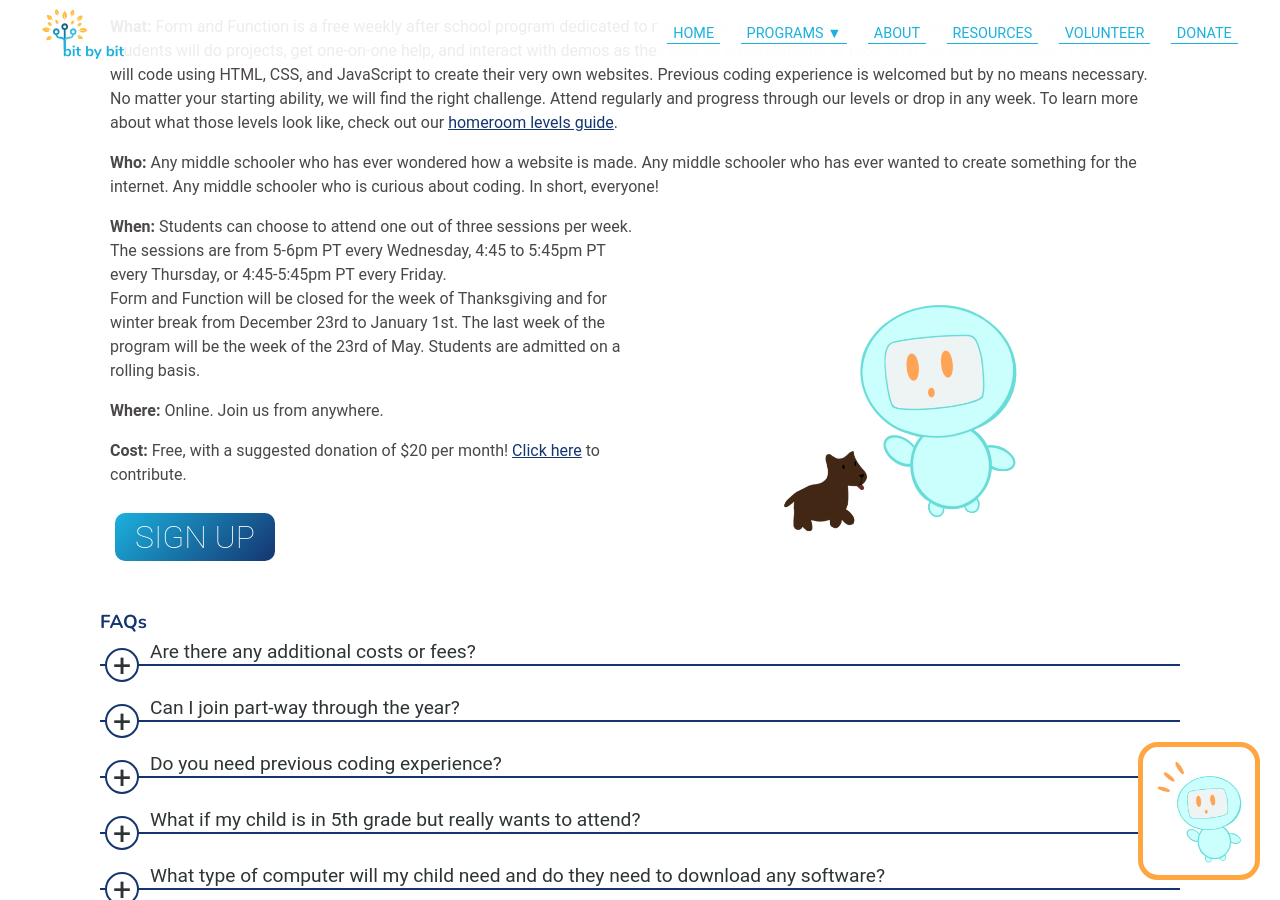
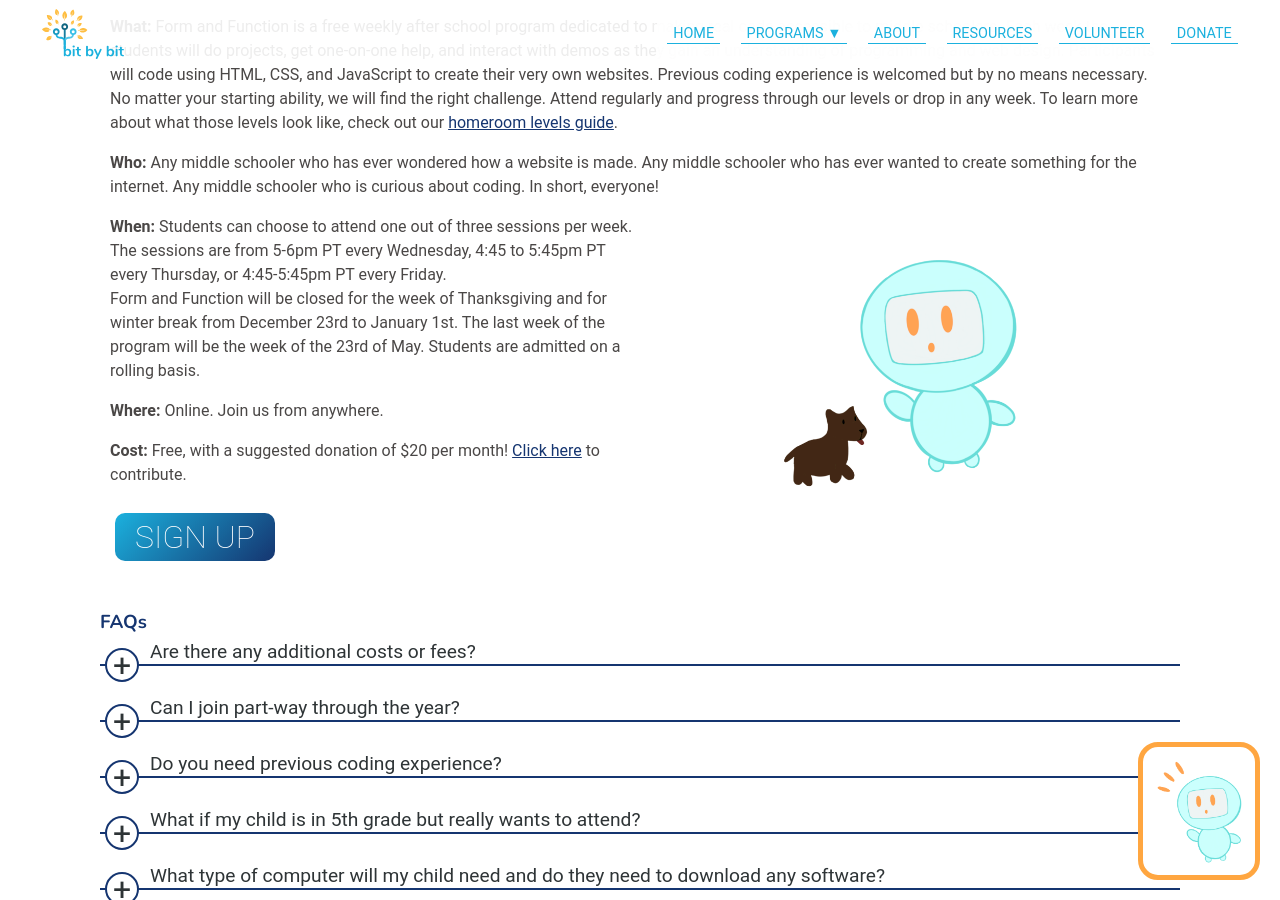
Before and after one commit to bit-by-bit-coding/bxb-website, a Jekyll site: the page built from formfunction.html, in a window 1280 px wide and 900 px high, scrolled down 456 px. Built offline with Jekyll 4.4.1, drawn with Linux system fonts in a browser that asks for light colours; nearby versions of some CDN libraries; some web fonts are replaced.

Commit message:
make bit by bot disappear when needed and look good on all pages

```diff
--- a/formfunction.html
+++ b/formfunction.html
@@ -29,7 +29,7 @@
         <!--
             <p><strong>Important: The Thursday session is now full. Join the waiting list by clicking the sign up button or choose another session. We have ongoing enrollment, so please check back later in the year as spots open back up.</strong></p>
         -->
-        <div class="details-container">
+        <div class="details-container" id="remove-flex">
             <div class="item">
                 <p><strong>When: </strong>
                     Students can choose to attend one out of three sessions per week. The sessions are from 5-6pm PT
--- a/helloworld.html
+++ b/helloworld.html
@@ -35,7 +35,7 @@
             but always welcome. <br> To only sign up for our JavaScript sessions, the student must have previous
             knowledge of HTML and CSS, either through our program or other experience.
         </p>
-        <div class="details-container">
+        <div class="details-container" id="remove-flex">
             <div class="item">
                 <p><strong>Times: </strong> Hello World has several weeks you can sign up for!</p>
                 <div class="details-container">
--- a/styles/programdetails.scss
+++ b/styles/programdetails.scss
@@ -55,7 +55,7 @@
 #bot {
   max-height: 20vw;
   padding-left: 25%;
-  padding-top: 10vh;
+  padding-top: 5vh;
 }
 
 .item {
@@ -91,12 +91,15 @@
   #bot {
     display: none;
   }
+  #remove-flex{
+    display: block;
+  }
 }
 
-@media screen and (min-width: 1800px){
+@media screen and (min-width: 1500px){
   #bot {
-    padding-left: 10%;
-    padding-top: 0;
+    padding-left: 20%;
+    padding-top: 1vw;
   }
 }
 
```
